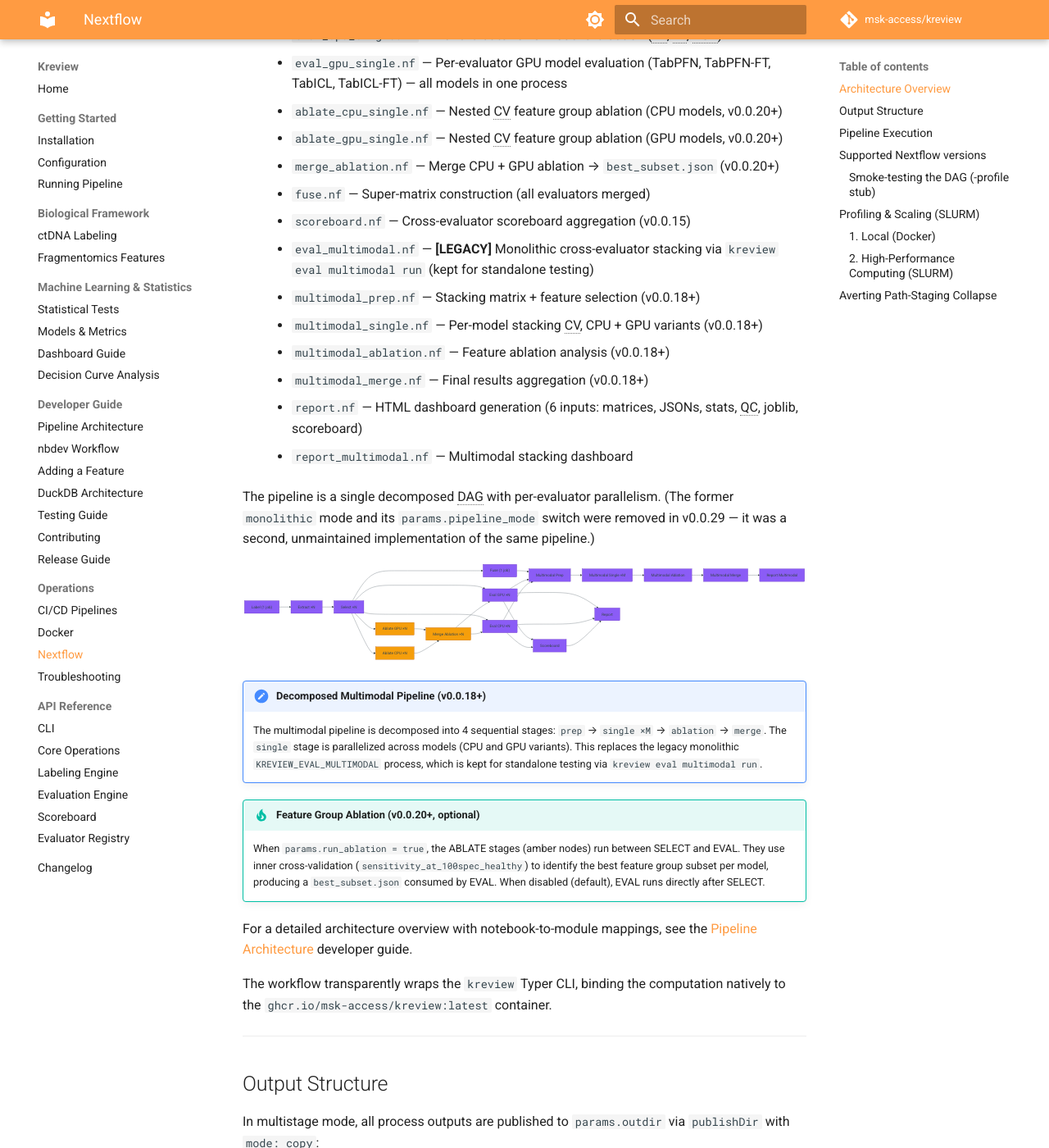
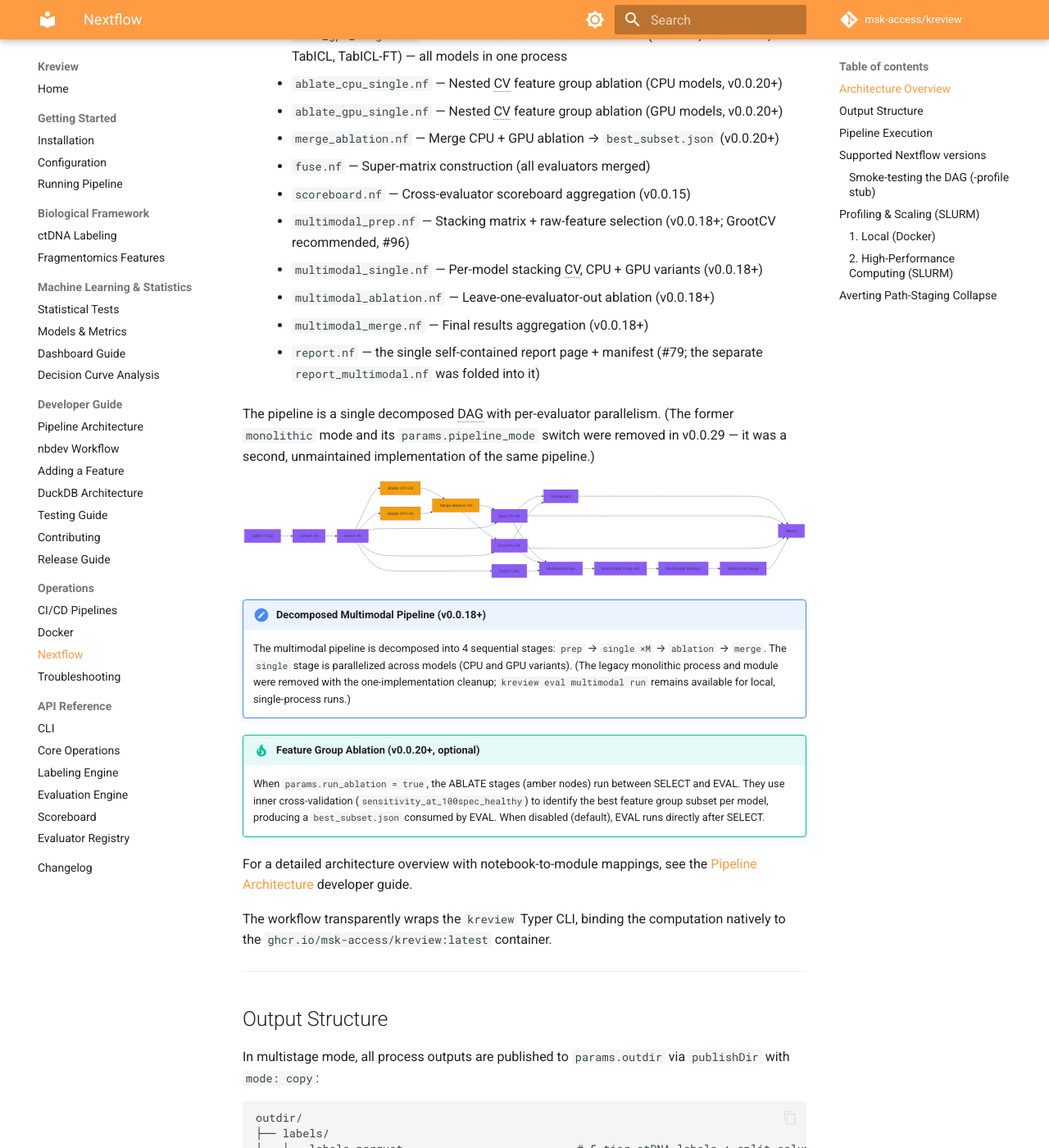
Before and after one commit to msk-access/kreview, an MkDocs documentation site: the page built from docs/operations/nextflow.md, in a window 1280 px wide and 1400 px high, scrolled down 820 px. Shown: the whole window at 82% size. Built offline with MkDocs 1.6.1 and Material for MkDocs 9.7.7, drawn with Linux system fonts in a browser that asks for light colours; comment, search, counter and statistics services are not loaded; the version menu is left out; some of the changed text lies outside the part shown.

Commit message:
docs(nextflow): purge deleted-module rot from the architecture section
run.nf / eval_multimodal.nf / report_multimodal.nf were removed by the
one-implementation cleanup and #79; the guide still listed them and the
old per-evaluator dashboard tree. DAG diagram now routes multimodal
merge into the single REPORT.

Co-Authored-By: Claude Fable 5 <noreply@anthropic.com>

````diff
--- a/docs/operations/nextflow.md
+++ b/docs/operations/nextflow.md
@@ -15,7 +15,6 @@ All Nextflow pipeline logic resides within the `nextflow/` directory:
 - `nextflow/workflows/kreview_eval.nf` — Pipeline DAG (monolithic or multistage)
 - `nextflow/workflows/kreview_label.nf` — Standalone label-only workflow
 - `nextflow/modules/local/kreview/` — Individual process modules:
-    - `run.nf` — Monolithic mode (backward compatible)
     - `label.nf` — ctDNA labeling (runs once, shared across extractors)
     - `extract.nf` — Per-evaluator feature extraction (accepts `--labels`)
     - `select_single.nf` — Per-evaluator feature scoring + mRMR/hybrid-union selection
@@ -26,13 +25,12 @@ All Nextflow pipeline logic resides within the `nextflow/` directory:
     - `merge_ablation.nf` — Merge CPU + GPU ablation → `best_subset.json` (v0.0.20+)
     - `fuse.nf` — Super-matrix construction (all evaluators merged)
     - `scoreboard.nf` — Cross-evaluator scoreboard aggregation (v0.0.15)
-    - `eval_multimodal.nf` — **[LEGACY]** Monolithic cross-evaluator stacking via `kreview eval multimodal run` (kept for standalone testing)
-    - `multimodal_prep.nf` — Stacking matrix + feature selection (v0.0.18+)
+    - `multimodal_prep.nf` — Stacking matrix + raw-feature selection (v0.0.18+; GrootCV recommended, #96)
     - `multimodal_single.nf` — Per-model stacking CV, CPU + GPU variants (v0.0.18+)
-    - `multimodal_ablation.nf` — Feature ablation analysis (v0.0.18+)
+    - `multimodal_ablation.nf` — Leave-one-evaluator-out ablation (v0.0.18+)
     - `multimodal_merge.nf` — Final results aggregation (v0.0.18+)
-    - `report.nf` — HTML dashboard generation (6 inputs: matrices, JSONs, stats, QC, joblib, scoreboard)
-    - `report_multimodal.nf` — Multimodal stacking dashboard
+    - `report.nf` — the single self-contained report page + manifest (#79; the separate
+      `report_multimodal.nf` was folded into it)
 
 The pipeline is a single decomposed DAG with per-evaluator parallelism. (The former
 `monolithic` mode and its `params.pipeline_mode` switch were removed in v0.0.29 — it was a
@@ -64,11 +62,11 @@ graph LR
     S --> H["Report"]:::step
     D --> H
     E --> H
-    MM_MERGE --> I["Report Multimodal"]:::step
+    MM_MERGE --> H
 ```
 
 !!! note "Decomposed Multimodal Pipeline (v0.0.18+)"
-    The multimodal pipeline is decomposed into 4 sequential stages: `prep` → `single ×M` → `ablation` → `merge`. The `single` stage is parallelized across models (CPU and GPU variants). This replaces the legacy monolithic `KREVIEW_EVAL_MULTIMODAL` process, which is kept for standalone testing via `kreview eval multimodal run`.
+    The multimodal pipeline is decomposed into 4 sequential stages: `prep` → `single ×M` → `ablation` → `merge`. The `single` stage is parallelized across models (CPU and GPU variants). (The legacy monolithic process and module were removed with the one-implementation cleanup; `kreview eval multimodal run` remains available for local, single-process runs.)
 
 !!! tip "Feature Group Ablation (v0.0.20+, optional)"
     When `params.run_ablation = true`, the ABLATE stages (amber nodes) run between SELECT and EVAL. They use inner cross-validation (`sensitivity_at_100spec_healthy`) to identify the best feature group subset per model, producing a `best_subset.json` consumed by EVAL. When disabled (default), EVAL runs directly after SELECT.
@@ -124,8 +122,8 @@ outdir/
 ├── scoreboard_combined__all.parquet            # Cross-evaluator ranking (v0.0.15)
 ├── scoreboard_combined__all.csv
 └── reports/
-    ├── AtacOnTarget_dashboard.html
-    └── ...
+    ├── kreview_report.html                     # single self-contained page (#79)
+    └── report_manifest.json                    # what the report covers, always written
 ```
 
 !!! tip "Inspecting Parquet Files on the CLI"
````
